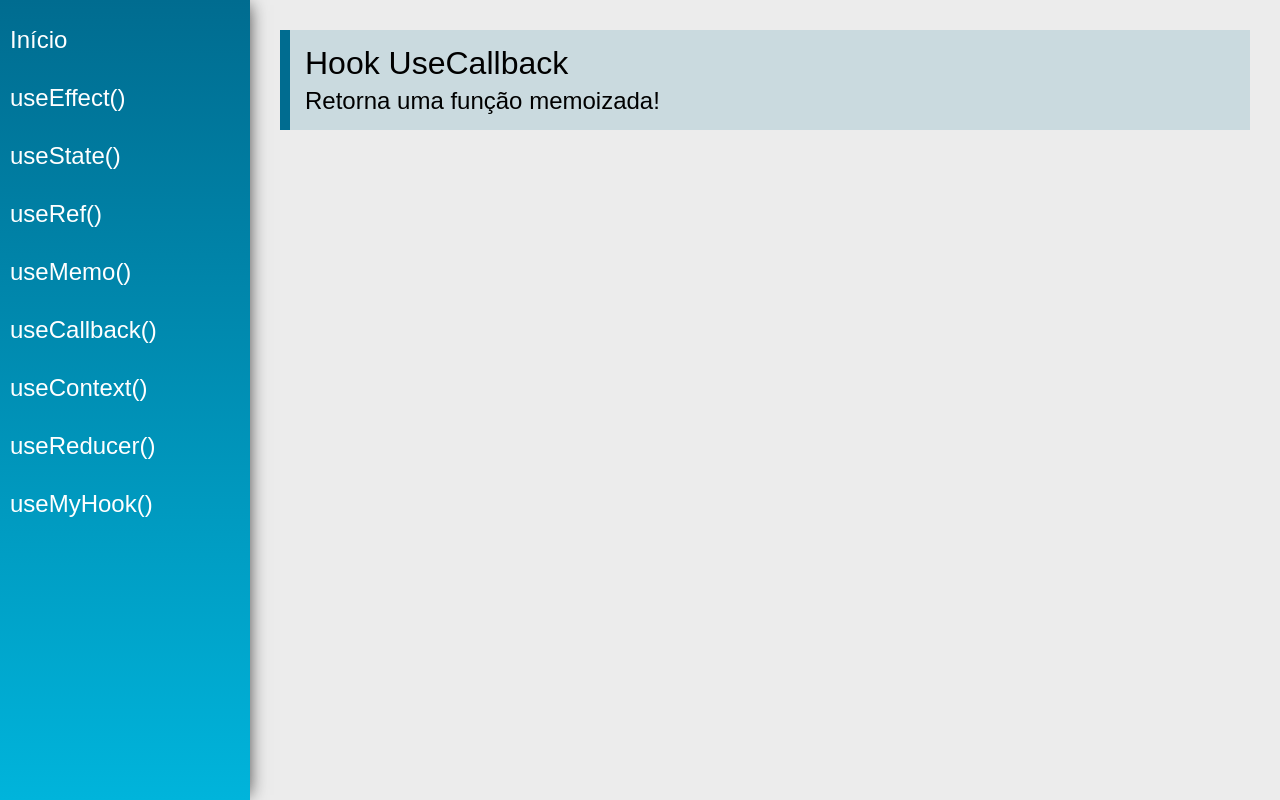
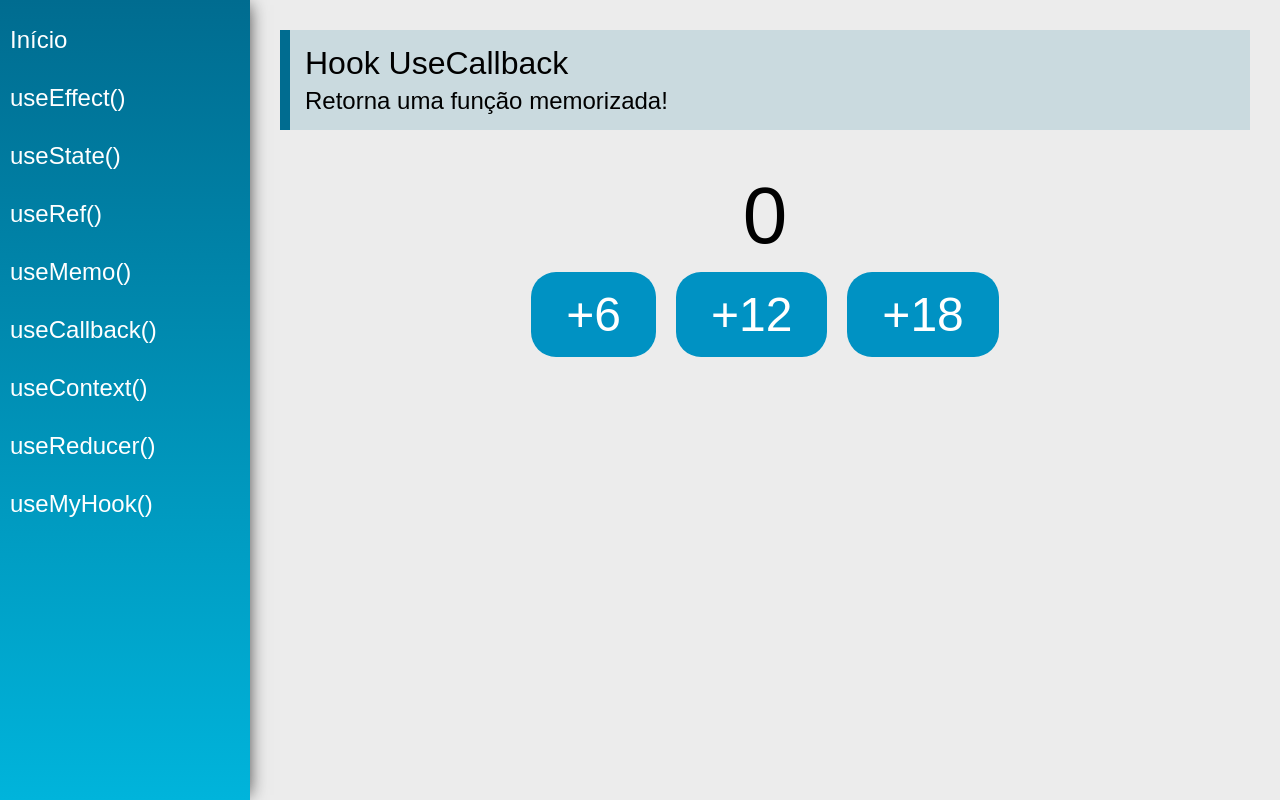
Before and after one commit to tramalho/hooks, a React (Create React App) app: page /useCallback in a window 1280 px wide. Built offline with nearby package versions, Linux system fonts and the light colour scheme.

Commit message:
useCallback

```diff
--- a/src/views/examples/UseCallback.jsx
+++ b/src/views/examples/UseCallback.jsx
@@ -1,13 +1,25 @@
-import React from 'react'
+import { useCallback, useState } from 'react'
 import PageTitle from '../../components/layout/PageTitle'
+import UseCallbackButtons from './UseCallbackButtons'
 
 const UseCallback = (props) => {
+
+    const[ count, setCount ] = useState(0)
+
+    const inc = useCallback((delta) => {
+        setCount(current => current + delta)
+    }, [setCount])
+
     return (
         <div className="UseCallback">
             <PageTitle
                 title="Hook UseCallback"
-                subtitle="Retorna uma função memoizada!"
+                subtitle="Retorna uma função memorizada!"
             />
+            <div className="center">
+                <span className="text">{count}</span>
+                <UseCallbackButtons inc={inc}/>
+            </div>
         </div>
     )
 }
--- /dev/null
+++ b/src/views/examples/UseCallbackButtons.jsx
@@ -0,0 +1,14 @@
+import React from "react";
+
+function UseCallbackButtons(props) {
+    console.log('render...')
+    return(
+        <div>
+        <button type="button" className="btn" onClick={() => props.inc(6)}>+6</button>
+        <button type='button' className="btn" onClick={() => props.inc(12)}>+12</button>
+        <button type='button' className="btn" onClick={() => props.inc(18)}>+18</button>
+        </div>
+    )
+}
+
+export default React.memo(UseCallbackButtons)
```
